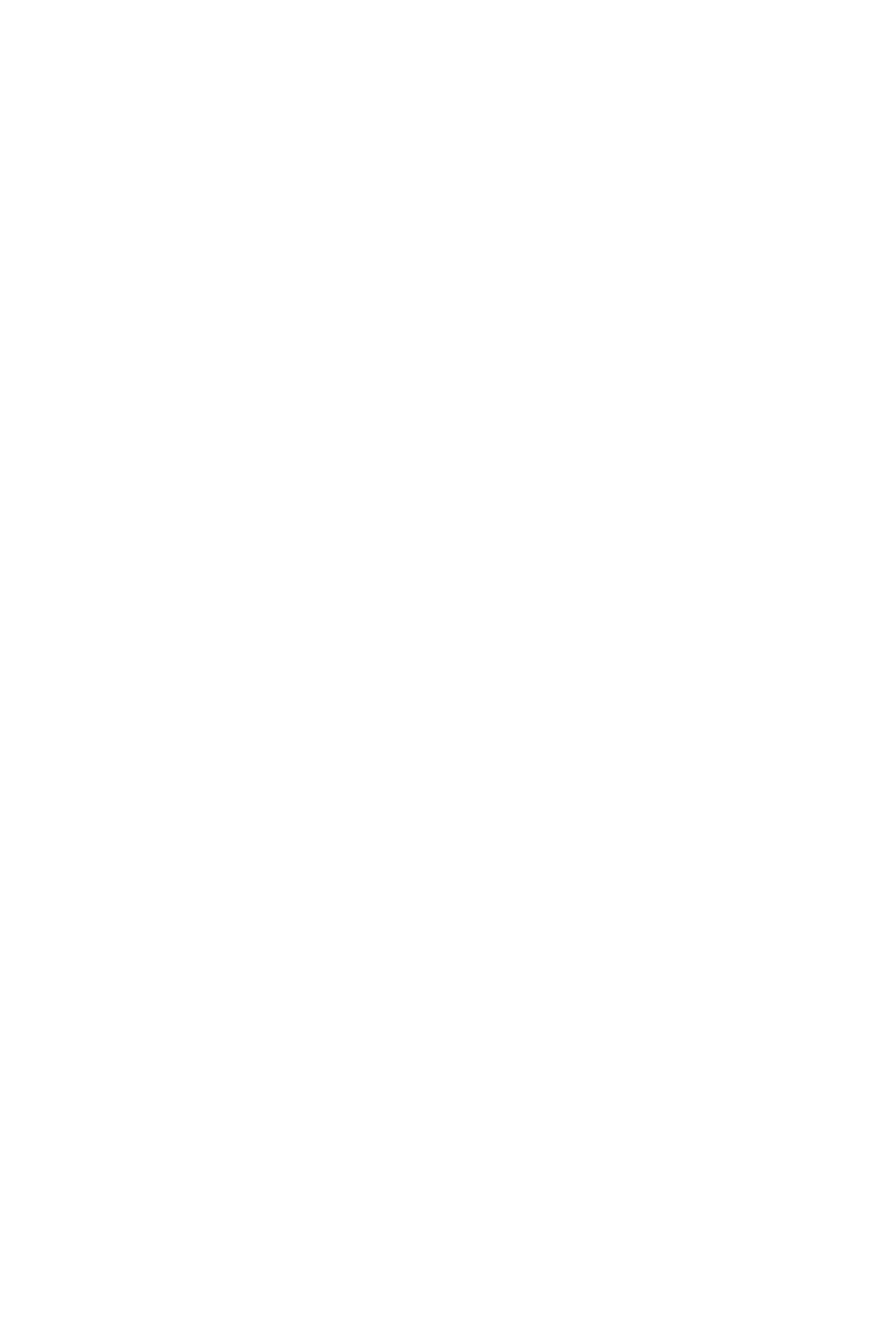
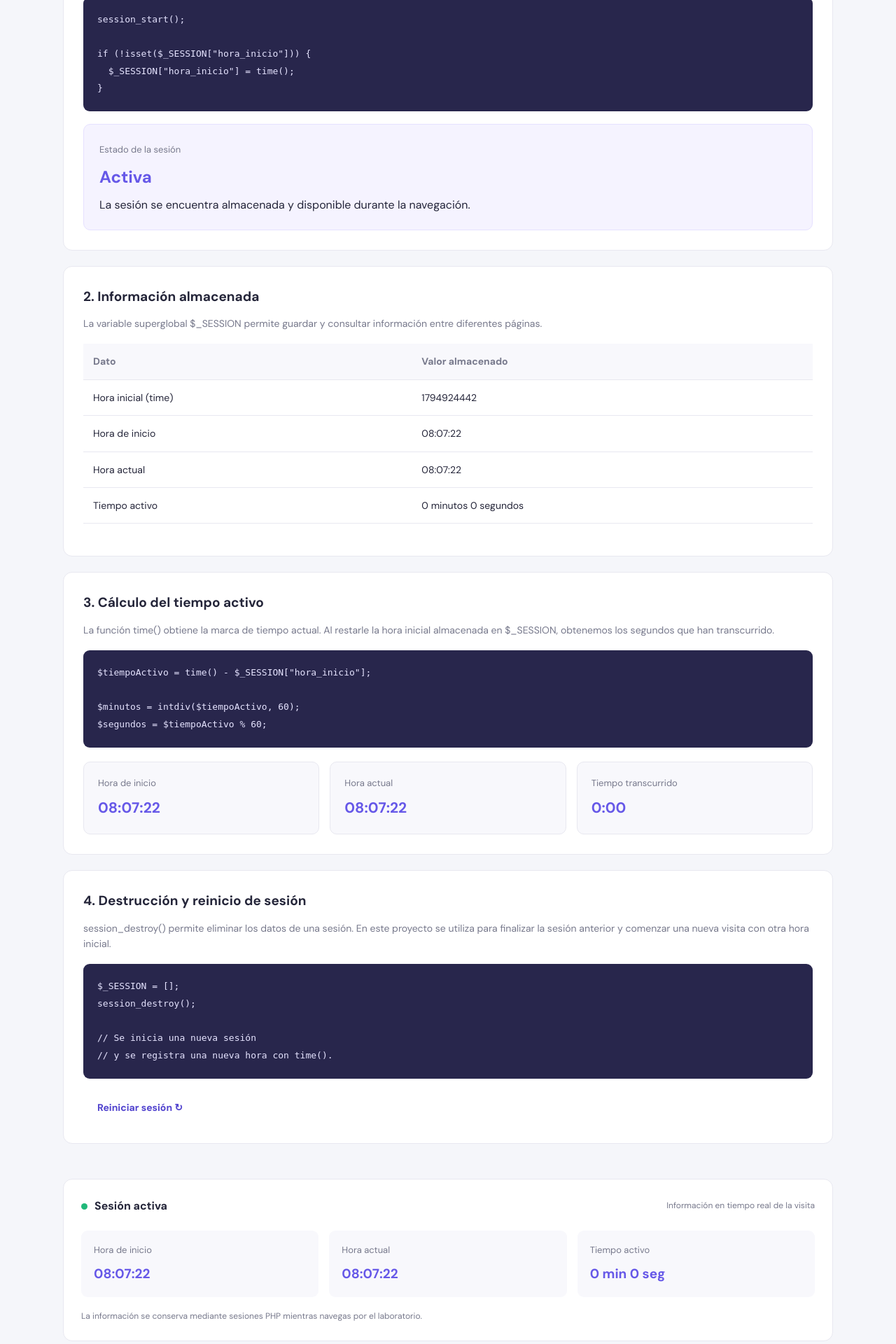
Before and after one commit to jp-rangel/laboratorio-php, a PHP site: page /sesiones.php in a window 1280 px wide. Before the commit the part shown is empty. Shown: the part 520-2440 px from the top of the page at 70% size. Before the commit the page ends 800 px from the top, so only its background shows below. Run offline with PHP 8.4, Linux system fonts and the light colour scheme.

Commit message:
Sesiones en PHP y contador de tiempo activo

```diff
--- a/css/styles.css
+++ b/css/styles.css
@@ -397,7 +397,96 @@ td {
     font-weight: 700;
 }
 
+.session-panel {
+    max-width: 1100px;
+    margin: 50px auto 0;
+    padding: 25px;
+    background: var(--surface);
+    border: 1px solid var(--border);
+    border-radius: 13px;
+}
+
+.session-heading {
+    display: flex;
+    justify-content: space-between;
+    align-items: center;
+    flex-wrap: wrap;
+    gap: 10px;
+    margin-bottom: 22px;
+}
+
+.session-heading > div {
+    display: flex;
+    align-items: center;
+    gap: 10px;
+}
+
+.session-indicator {
+    width: 9px;
+    height: 9px;
+    background: #20b879;
+    border-radius: 50%;
+}
+
+.session-caption {
+    color: var(--muted);
+    font-size: 12px;
+}
+
+.session-stats {
+    display: grid;
+    grid-template-columns: repeat(auto-fit, minmax(180px, 1fr));
+    gap: 15px;
+}
+
+.session-stat {
+    background: #f8f8fc;
+    padding: 18px;
+    border-radius: 9px;
+}
+
+.session-stat span {
+    display: block;
+    color: var(--muted);
+    font-size: 13px;
+    margin-bottom: 8px;
+}
+
+.session-stat strong {
+    color: var(--primary);
+    font-size: 19px;
+}
+
+.session-note {
+    color: var(--muted);
+    font-size: 12px;
+    margin-top: 18px;
+}
+
+.btn-secondary {
+    margin-left: 10px;
+    background: transparent;
+    color: white;
+    border: 1px solid rgba(255,255,255,0.5);
+}
+
+.btn-secondary:hover {
+    background: rgba(255,255,255,0.15);
+}
+
 @media (max-width: 600px) {
+    /* Panel de sesión */
+    .session-panel {
+        margin: 30px 15px 0;
+        padding: 20px;
+    }
+
+    .session-heading {
+        align-items: flex-start;
+        flex-direction: column;
+    }
+
+    /* Página principal */
     .welcome {
         padding: 30px 23px;
     }
@@ -406,6 +495,7 @@ td {
         font-size: 26px;
     }
 
+    /* Encabezado y menú */
     .header-content {
         padding: 18px;
     }
--- a/includes/footer.php
+++ b/includes/footer.php
@@ -1,6 +1,43 @@
+<section class="session-panel">
+    <div class="session-heading">
+        <div>
+            <span class="session-indicator"></span>
+            <strong>Sesión activa</strong>
+        </div>
+
+        <span class="session-caption">Información en tiempo real de la visita</span>
+    </div>
+
+    <div class="session-stats">
+
+        <div class="session-stat">
+            <span>Hora de inicio</span>
+            <strong><?= $horaInicio ?></strong>
+        </div>
+
+        <div class="session-stat">
+            <span>Hora actual</span>
+            <strong><?= $horaActual ?></strong>
+        </div>
+
+        <div class="session-stat">
+            <span>Tiempo activo</span>
+            <strong>
+                <?= $minutosActivos ?> min
+                <?= $segundosActivos ?> seg
+            </strong>
+        </div>
+
+    </div>
+
+    <p class="session-note">
+        La información se conserva mediante sesiones PHP mientras navegas
+        por el laboratorio.
+    </p>
+</section>
+
 <footer class="footer">
-    <p>Laboratorio PHP | Proyecto académico</p>
-    <p>Desarrollado como práctica de programación PHP</p>
+    <p>Laboratorio PHP</p>
 </footer>
 
 </body>
--- a/includes/header.php
+++ b/includes/header.php
@@ -1,3 +1,7 @@
+<?php
+require_once __DIR__ . "/session.php";
+?>
+
 <!DOCTYPE html>
 <html lang="es">
 <head>
--- /dev/null
+++ b/includes/session.php
@@ -0,0 +1,56 @@
+<?php
+date_default_timezone_set("America/Mexico_City");
+
+// Iniciar o recuperar la sesión
+if (session_status() === PHP_SESSION_NONE) {
+    session_start();
+}
+
+// Solicitud para destruir la sesión actual
+if (isset($_GET["reiniciar"]) && $_GET["reiniciar"] === "1") {
+
+    $_SESSION = [];
+
+    // Destruir la sesión anterior
+    session_destroy();
+
+    // Redirigir para crear una sesión nueva
+    header("Location: index.php?nueva=1");
+    exit;
+}
+
+// Crear una nueva sesión después de destruir la anterior
+if (isset($_GET["nueva"]) && $_GET["nueva"] === "1") {
+
+    // Generar un identificador de sesión nuevo
+    session_regenerate_id(true);
+
+    // Registrar la nueva hora inicial
+    $_SESSION["hora_inicio"] = time();
+
+    // Limpiar la URL
+    header("Location: index.php");
+    exit;
+}
+
+// Registrar la hora inicial si todavía no existe
+if (!isset($_SESSION["hora_inicio"])) {
+    $_SESSION["hora_inicio"] = time();
+}
+
+// Obtener las marcas de tiempo
+$horaInicioTimestamp = $_SESSION["hora_inicio"];
+$horaActualTimestamp = time();
+
+// Calcular el tiempo activo
+$tiempoActivo = $horaActualTimestamp - $horaInicioTimestamp;
+
+// Convertir a minutos y segundos
+$minutosActivos = intdiv($tiempoActivo, 60);
+$segundosActivos = $tiempoActivo % 60;
+
+// Formatear las horas
+$horaInicio = date("H:i:s", $horaInicioTimestamp);
+$horaActual = date("H:i:s", $horaActualTimestamp);
+
+?>
--- a/index.php
+++ b/index.php
@@ -19,6 +19,10 @@ include("includes/menu.php");
 
         <a href="variables.php" class="btn">
             Comenzar aprendizaje →
+        </a>
+
+        <a href="index.php?reiniciar=1" class="btn btn-secondary">
+            Reiniciar sesión ↻
         </a>
     </section>
 
--- a/sesiones.php
+++ b/sesiones.php
@@ -0,0 +1,171 @@
+<?php
+$titulo = "Sesiones | Laboratorio PHP";
+
+include("includes/header.php");
+include("includes/menu.php");
+
+// Obtener información almacenada en la sesión
+$horaRegistrada = $_SESSION["hora_inicio"];
+$estadoSesion = session_status() === PHP_SESSION_ACTIVE
+    ? "Activa"
+    : "Inactiva";
+?>
+
+<main class="container">
+
+    <section class="page-heading">
+        <span class="tag">FUNDAMENTOS DE PHP</span>
+        <h2>Manejo de sesiones</h2>
+
+        <p>
+            Las sesiones permiten almacenar información temporal de un usuario
+            en el servidor. Esta información permanece disponible mientras
+            el usuario navega por diferentes páginas del sitio.
+        </p>
+    </section>
+
+    <section class="content-section">
+
+        <h3>1. Inicio de sesión</h3>
+
+        <p>
+            La función session_start() permite iniciar o recuperar una sesión.
+            En este proyecto se utiliza para identificar la visita del usuario.
+        </p>
+
+        <div class="code-example">
+            <code>
+                session_start();<br><br>
+                if (!isset($_SESSION["hora_inicio"])) {<br>
+                &nbsp;&nbsp;$_SESSION["hora_inicio"] = time();<br>
+                }
+            </code>
+        </div>
+
+        <div class="result-box">
+            <span class="result-label">Estado de la sesión</span>
+            <h2><?= $estadoSesion ?></h2>
+            <p>
+                La sesión se encuentra almacenada y disponible
+                durante la navegación.
+            </p>
+        </div>
+
+    </section>
+
+    <section class="content-section">
+
+        <h3>2. Información almacenada</h3>
+
+        <p>
+            La variable superglobal $_SESSION permite guardar y consultar
+            información entre diferentes páginas.
+        </p>
+
+        <div class="table-wrapper">
+            <table>
+                <thead>
+                    <tr>
+                        <th>Dato</th>
+                        <th>Valor almacenado</th>
+                    </tr>
+                </thead>
+
+                <tbody>
+                    <tr>
+                        <td>Hora inicial (time)</td>
+                        <td><?= $horaRegistrada ?></td>
+                    </tr>
+
+                    <tr>
+                        <td>Hora de inicio</td>
+                        <td><?= date("H:i:s", $horaRegistrada) ?></td>
+                    </tr>
+
+                    <tr>
+                        <td>Hora actual</td>
+                        <td><?= date("H:i:s", time()) ?></td>
+                    </tr>
+
+                    <tr>
+                        <td>Tiempo activo</td>
+                        <td>
+                            <?= $minutosActivos ?> minutos
+                            <?= $segundosActivos ?> segundos
+                        </td>
+                    </tr>
+                </tbody>
+            </table>
+        </div>
+
+    </section>
+
+    <section class="content-section">
+
+        <h3>3. Cálculo del tiempo activo</h3>
+
+        <p>
+            La función time() obtiene la marca de tiempo actual.
+            Al restarle la hora inicial almacenada en $_SESSION,
+            obtenemos los segundos que han transcurrido.
+        </p>
+
+        <div class="code-example">
+            <code>
+                $tiempoActivo = time() - $_SESSION["hora_inicio"];<br><br>
+                $minutos = intdiv($tiempoActivo, 60);<br>
+                $segundos = $tiempoActivo % 60;
+            </code>
+        </div>
+
+        <div class="stats-grid">
+
+            <div class="stat-card">
+                <span>Hora de inicio</span>
+                <strong><?= $horaInicio ?></strong>
+            </div>
+
+            <div class="stat-card">
+                <span>Hora actual</span>
+                <strong><?= date("H:i:s") ?></strong>
+            </div>
+
+            <div class="stat-card">
+                <span>Tiempo transcurrido</span>
+                <strong>
+                    <?= $minutosActivos ?>:<?= str_pad($segundosActivos, 2, "0", STR_PAD_LEFT) ?>
+                </strong>
+            </div>
+
+        </div>
+
+    </section>
+
+    <section class="content-section">
+
+        <h3>4. Destrucción y reinicio de sesión</h3>
+
+        <p>
+            session_destroy() permite eliminar los datos de una sesión.
+            En este proyecto se utiliza para finalizar la sesión anterior
+            y comenzar una nueva visita con otra hora inicial.
+        </p>
+
+        <div class="code-example">
+            <code>
+                $_SESSION = [];<br>
+                session_destroy();<br><br>
+                // Se inicia una nueva sesión<br>
+                // y se registra una nueva hora con time().
+            </code>
+        </div>
+
+        <a href="index.php?reiniciar=1" class="btn">
+            Reiniciar sesión ↻
+        </a>
+
+    </section>
+
+</main>
+
+<?php include("includes/footer.php"); ?>
```
Also changed, not shown: README.md.
